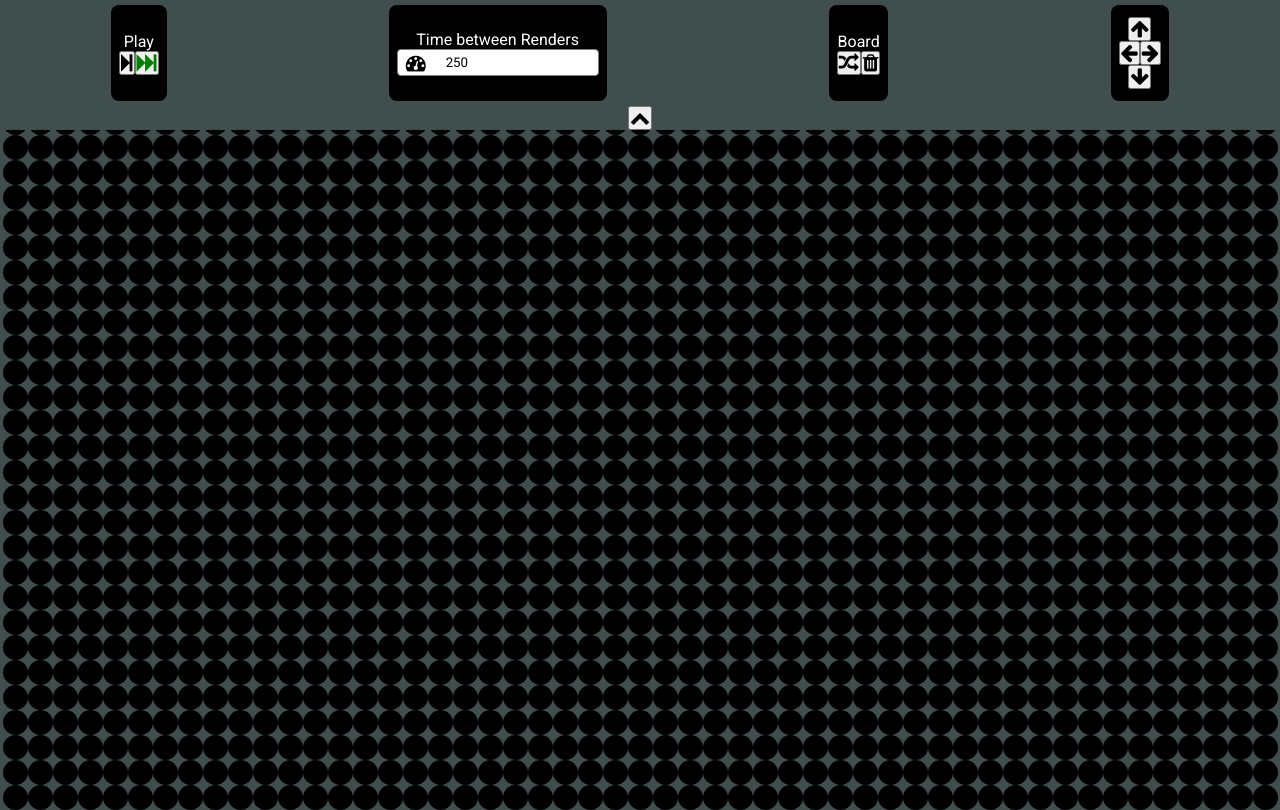
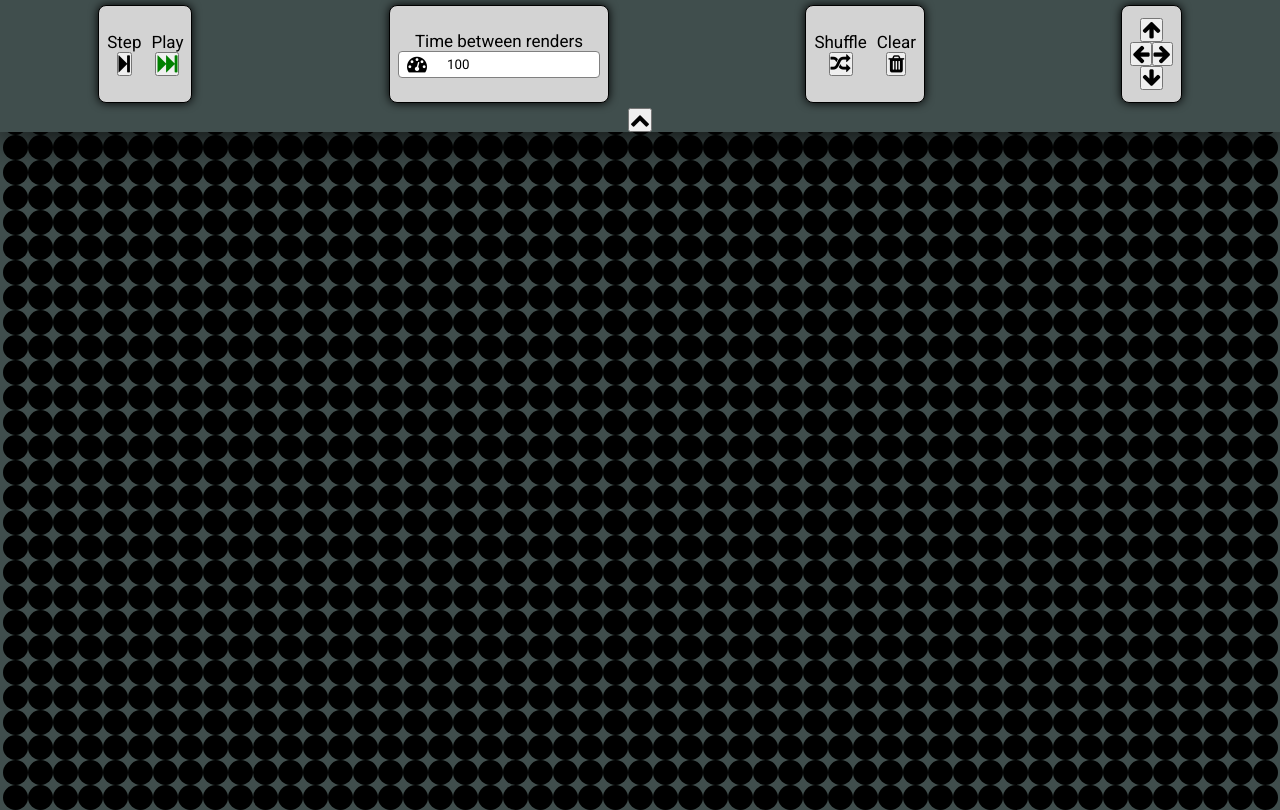
Before and after one commit to ic-768/game-of-life, a React (Create React App) app: page / in a window 1280 px wide. Built offline with nearby package versions, Linux system fonts and the light colour scheme.

Commit message:
Refactoring and styling

```diff
--- a/src/App.css
+++ b/src/App.css
@@ -1,4 +1,10 @@
 @import url("https://fonts.googleapis.com/css2?family=Roboto:wght@400&display=swap");
+
+:root {
+  --background-color: #404e4d;
+  --cell-color-active: #cda00d;
+  --cell-color-inactive: #000000;
+}
 
 * {
   touch-action: none;
@@ -7,8 +13,23 @@
   padding: 0px;
   color: #ffffff;
 }
+
 body {
-  background-color: #404e4d;
+  background-color: var(--background-color);
+}
+
+label {
+  font-size: 17px;
+  color: black;
+}
+
+.grid {
+  margin-top: 35px;
+  background-color: var(--background-color);
+  flex-wrap: wrap;
+  display: flex;
+  align-items: center;
+  justify-content: center;
 }
 
 .cell {
@@ -16,41 +37,57 @@ body {
 }
 
 .cell.active {
-  background-color: #cda00d;
+  background-color: var(--cell-color-active);
 }
 
 .cell.inactive {
-  background-color: black;
-}
-
-.grid {
-  margin-top: 35px;
-  background-color: #404e4d;
-  flex-wrap: wrap;
-  display: flex;
-  align-items: center;
-  justify-content: center;
+  background-color: var(--cell-color-inactive);
 }
 
 .toolbar {
+  background-color: var(--background-color);
   display: flex;
   flex-direction: column;
   align-items: center;
   right: 0;
   left: 0;
-  transition: top 0.65s;
+  transition: all 0.65s;
   position: absolute;
-  background-color: #404e4d;
 }
 
 .toolbar.expanded {
+  box-shadow: 0px 2px 50px black;
   top: 0;
 }
 
 .toolbar.collapsed {
+  box-shadow: 0;
   top: -122px;
   right: 0;
   left: 0;
+}
+
+.button-group {
+  background-color: #d3d3d3;
+  min-height: 80px;
+  border: 1px solid black;
+  box-shadow: 0px 0px 10px black;
+  padding: 8px;
+  border-radius: 8px;
+  align-items: center;
+  justify-content: center;
+  display: flex;
+}
+
+.button-group.vertical {
+  flex-direction: column;
+}
+
+.labelled-button {
+  display: flex;
+  flex-direction: column;
+  align-items: center;
+  justify-content: center;
 }
 
 .controls-container {
@@ -59,17 +96,6 @@ body {
   justify-content: space-around;
   align-items: center;
   padding: 5px 0px;
-}
-
-.button-group {
-  min-height: 80px;
-  background-color: #000000;
-  padding: 8px;
-  border-radius: 8px;
-  flex-direction: column;
-  align-items: center;
-  justify-content: center;
-  display: flex;
 }
 
 .delay-input-container {
@@ -90,12 +116,21 @@ body {
   border: none;
 }
 
-.playbutton.play i:before {
+.play-button.container,
+.clear-button.container {
+  margin-left: 10px;
+}
+
+.play-button.play i:before {
   color: green;
 }
 
-.playbutton.stop i:before {
+.play-button.stop i:before {
   color: red;
+}
+
+button.disabled i:before {
+  color: gray;
 }
 
 i:before {
--- a/src/App.js
+++ b/src/App.js
@@ -1,13 +1,15 @@
 import "./App.css"
 import {useState, useEffect, useRef} from "react"
 import {shiftBoard, initialiseCells, stepGame} from "./gameFunctions"
+import LabelledButton from "./LabelledButton"
+import IconButton from "./IconButton"
 
 function App() {
   const windowWidth = window.innerWidth
   const windowHeight = window.innerHeight
 
   const delay = (d) => new Promise((r) => setTimeout(r, d)) // helper func to delay rendering
-  const [delayTime, setDelayTime] = useState(250)
+  const [delayTime, setDelayTime] = useState(100)
 
   const [cellSize, setCellSize] = useState(25)
   const [toolbarIsExpanded, setToolbarIsExpanded] = useState(true)
@@ -30,15 +32,23 @@ function App() {
     }
   }, [])
 
+  /**
+   * Initialise game
+   */
   useEffect(() => {
-    //initialise game
     setCells(initialiseCells(cellsPerRow, cellsPerColumn))
   }, [cellsPerColumn, cellsPerRow])
 
+  /**
+   * Bind ref to game generator
+   */
   useEffect(() => {
     iterator.current = stepGame(cells, cellsPerRow)
   }, [cellsPerRow, cells])
 
+  /**
+   * Play game
+   */
   useEffect(() => {
     const runGame = async () => {
       await delay(delayTime)
@@ -49,7 +59,10 @@ function App() {
     }
   }, [autopilot, cells, delayTime])
 
-  //Prevent updates while game is running
+  /**
+   *Prevent updates while game is running
+   *(Not needed since buttons are disabled when running the game - but good to keep around)
+   */
   const safeAction = (action) => () => {
     if (autopilot) {
       setAutopilot(false)
@@ -98,29 +111,26 @@ function App() {
         className={`toolbar ${toolbarIsExpanded ? "expanded" : "collapsed"}`}>
         <div className="controls-container">
           <div className="button-group">
-            <label>Play</label>
-            <div>
-              <button
-                onClick={() => {
-                  setCells(iterator.current.next().value)
-                }}>
-                <i className="fa fa-step-forward" aria-hidden="true"></i>
-              </button>
-              <button
-                className={`playbutton ${autopilot ? "stop" : "play"}`}
-                onClick={async () => {
-                  setAutopilot(!autopilot)
-                }}>
-                {autopilot ? (
-                  <i className="fa fa-pause-circle" aria-hidden="true"></i>
-                ) : (
-                  <i className="fa fa-fast-forward" aria-hidden="true"></i>
-                )}
-              </button>
-            </div>
+            <LabelledButton
+              label="Step"
+              className="step-button"
+              iconName="fa fa-step-forward"
+              onClick={() => {
+                setCells(iterator.current.next().value)
+              }}
+              disabled={autopilot}
+            />
+            <LabelledButton
+              label="Play"
+              className={`play-button ${autopilot ? "stop" : "play"}`}
+              iconName={autopilot ? "fa fa-pause-circle" : "fa fa-fast-forward"}
+              onClick={async () => {
+                setAutopilot(!autopilot)
+              }}
+            />
           </div>
-          <div className="button-group game-speed-container">
-            <label>Time between Renders</label>
+          <div className="button-group vertical game-speed-container">
+            <label>Time between renders</label>
             <div className="delay-input-container">
               <i className="fa fa-tachometer" aria-hidden="true"></i>
               <input
@@ -137,67 +147,77 @@ function App() {
             </div>
           </div>
           <div className="button-group">
-            <label>Board</label>
-            <div>
-              <button
-                onClick={safeAction(() => {
-                  setCells(
-                    cells.map((d) =>
-                      Math.random() > 0.8
-                        ? {...d, isActive: true}
-                        : {...d, isActive: false}
-                    )
+            <LabelledButton
+              label="Shuffle"
+              className="shuffle-button"
+              iconName="fa fa-random"
+              onClick={safeAction(() => {
+                setCells(
+                  cells.map((d) =>
+                    Math.random() > 0.8
+                      ? {...d, isActive: true}
+                      : {...d, isActive: false}
                   )
-                })}>
-                <i className="fa fa-random" aria-hidden="true"></i>
-              </button>
-              <button
-                onClick={safeAction(() => {
-                  setCells(cells.map((d) => ({...d, isActive: false})))
-                })}>
-                <i className="fa fa-trash" aria-hidden="true"></i>
-              </button>
-            </div>
+                )
+              })}
+              disabled={autopilot}
+            />
+            <LabelledButton
+              label="Clear"
+              className="clear-button"
+              iconName="fa fa-trash"
+              onClick={safeAction(() => {
+                setCells(cells.map((d) => ({...d, isActive: false})))
+              })}
+              disabled={autopilot}
+            />
           </div>
-          <div className="button-group">
-            <button
+          <div className="button-group vertical">
+            <IconButton
+              className="shift-up-button"
+              iconName="fa fa-arrow-up"
               onClick={safeAction(() => {
                 setCells(shiftBoard(cells, false, cellsPerRow))
-              })}>
-              <i className="fa fa-arrow-up"></i>
-            </button>
+              })}
+              disabled={autopilot}
+            />
             <div>
-              <button
+              <IconButton
+                className="shift-left-button"
+                iconName="fa fa-arrow-left"
                 onClick={safeAction(() => {
                   setCells(shiftBoard(cells, false))
-                })}>
-                <i className="fa fa-arrow-left"></i>
-              </button>
-              <button
+                })}
+                disabled={autopilot}
+              />
+              <IconButton
+                className="shift-right-button"
+                iconName="fa fa-arrow-right"
                 onClick={safeAction(() => {
                   setCells(shiftBoard(cells, true))
-                })}>
-                <i className="fa fa-arrow-right"></i>
-              </button>
+                })}
+                disabled={autopilot}
+              />
             </div>
-            <button
+            <IconButton
+              className="shift-down-button"
+              iconName="fa fa-arrow-down"
               onClick={safeAction(() => {
                 setCells(shiftBoard(cells, true, cellsPerRow))
-              })}>
-              <i className="fa fa-arrow-down"></i>
-            </button>
+              })}
+              disabled={autopilot}
+            />
           </div>
         </div>
-        <button
+        <IconButton
+          className="expand-collapse-button"
+          iconName={
+            toolbarIsExpanded ? "fa fa-chevron-up" : "fa fa-chevron-down"
+          }
           onClick={() => {
             setToolbarIsExpanded(!toolbarIsExpanded)
-          }}>
-          {toolbarIsExpanded ? (
-            <i className="fa fa-chevron-up" aria-hidden="true"></i>
-          ) : (
-            <i className="fa fa-chevron-down" aria-hidden="true"></i>
-          )}
-        </button>
+          }}
+        />
       </div>
     </div>
   )
--- /dev/null
+++ b/src/IconButton.jsx
@@ -0,0 +1,12 @@
+/**
+ * Button containing a font-awesome icon
+ */
+const IconButton = ({onClick, className, iconName, disabled}) => (
+  <button
+    disabled={disabled}
+    className={`${className}${disabled ? " disabled" : ""}`}
+    onClick={onClick}>
+    <i className={iconName}></i>
+  </button>
+)
+export default IconButton
--- /dev/null
+++ b/src/LabelledButton.jsx
@@ -0,0 +1,15 @@
+import IconButton from "./IconButton"
+
+const LabelledButton = ({label, onClick, className, iconName, disabled}) => (
+  <div className={`labelled-button ${className} container`}>
+    <label>{label}</label>
+    <IconButton
+      disabled={disabled}
+      onClick={onClick}
+      className={`${className}${disabled ? " disabled" : ""}`}
+      iconName={iconName}
+    />
+  </div>
+)
+
+export default LabelledButton
```
